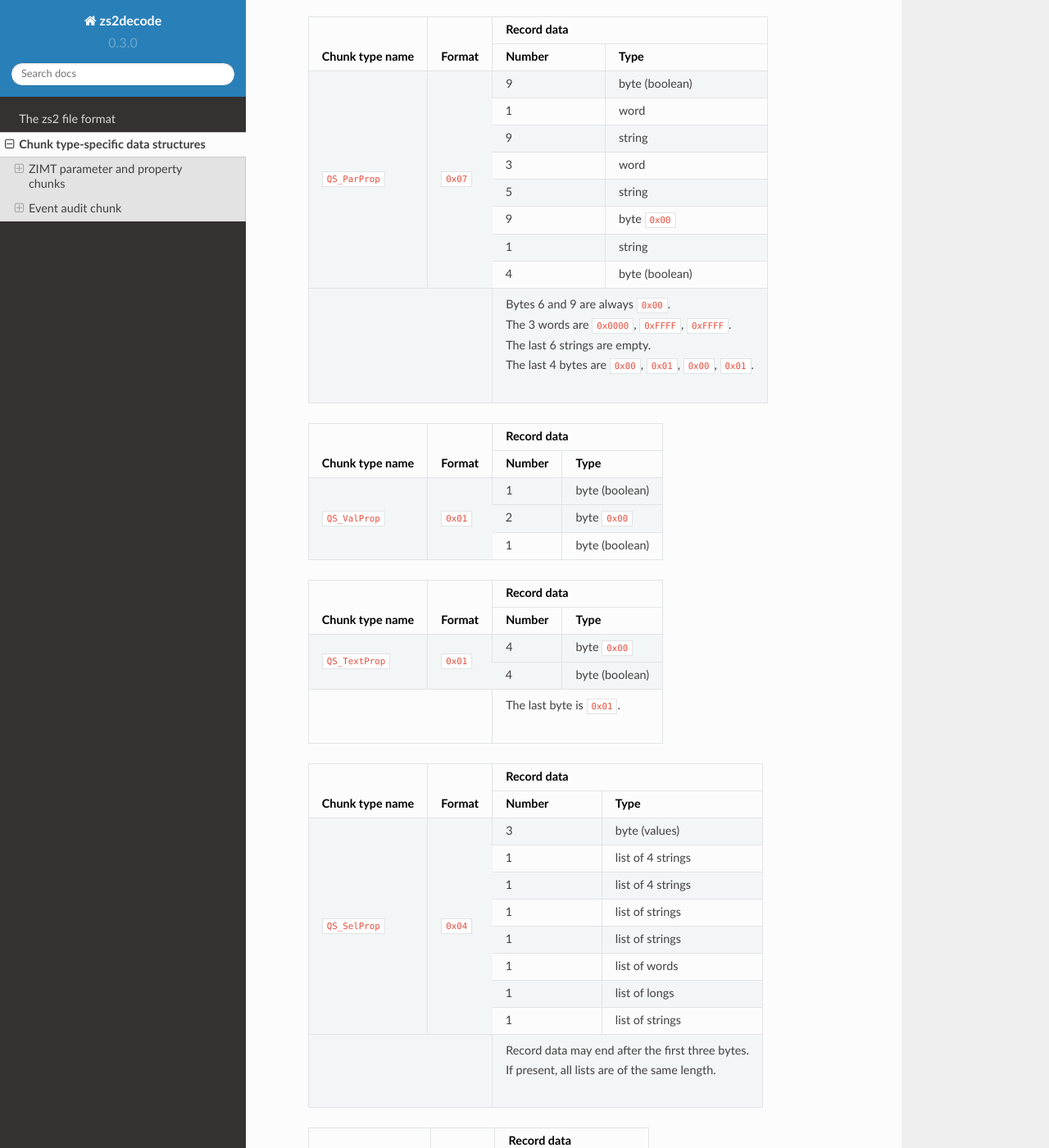
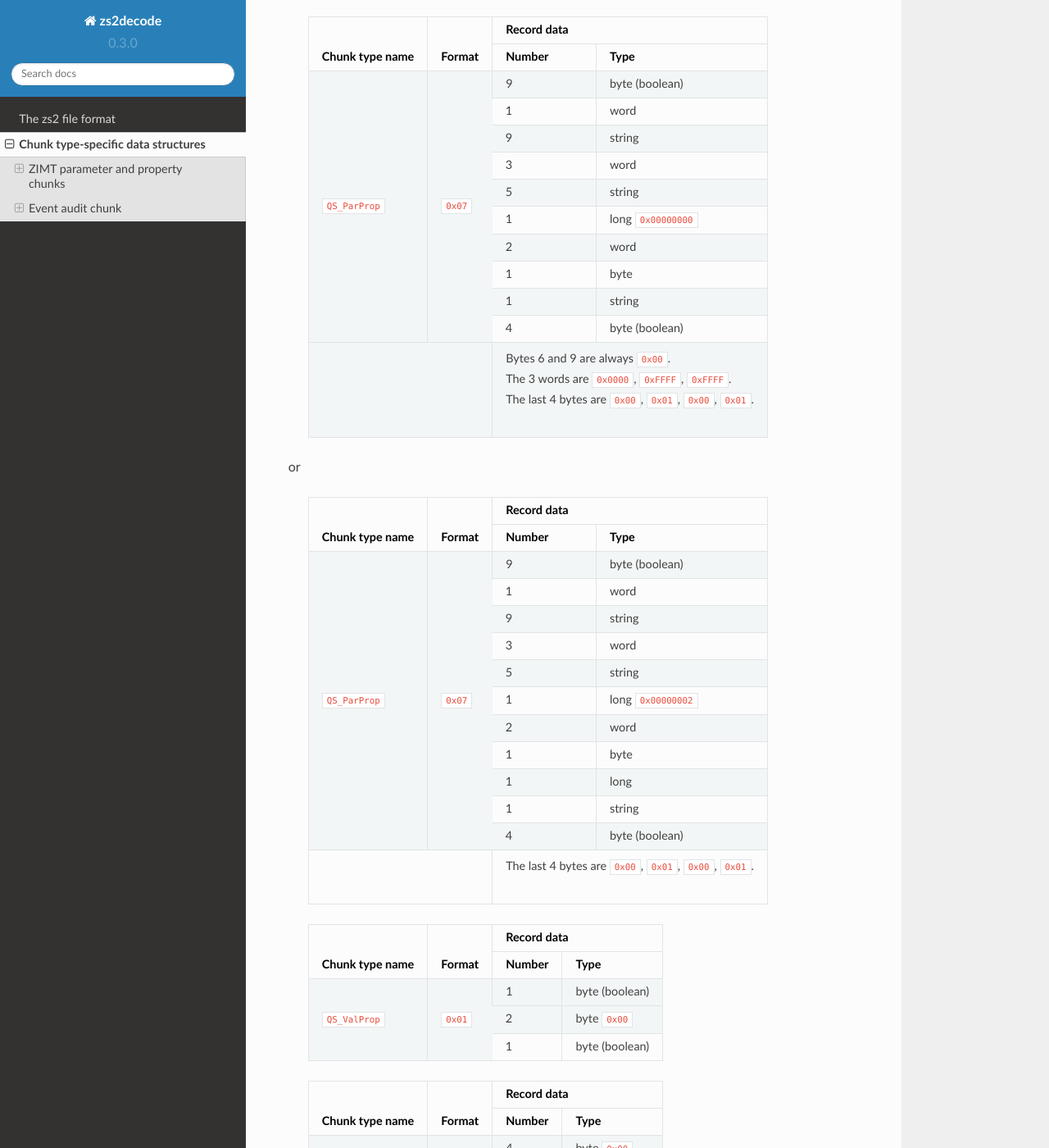
Before and after one commit to cpetrich/zs2decode, a Sphinx documentation site: the page built from docs/special_chunks.rst, in a window 1280 px wide and 1400 px high, scrolled down 2971 px. Shown: the whole window at 82% size. Built offline with Sphinx 7.4.7 and the Read the Docs theme 2.0.0, drawn with Linux system fonts in a browser that asks for light colours.

Commit message:
update QS_ParProp format

```diff
--- a/docs/special_chunks.rst
+++ b/docs/special_chunks.rst
@@ -169,7 +169,11 @@ ZIMT parameter chunks
  +                     +         +------+-----------------------------------------------------------+
  |                     |         | 5    | string                                                    |
  +                     +         +------+-----------------------------------------------------------+
- |                     |         | 9    | byte ``0x00``                                             |
+ |                     |         | 1    | long ``0x00000000``                                       |
+ +                     +         +------+-----------------------------------------------------------+
+ |                     |         | 2    | word                                                      |
+ +                     +         +------+-----------------------------------------------------------+
+ |                     |         | 1    | byte                                                      |
  +                     +         +------+-----------------------------------------------------------+
  |                     |         | 1    | string                                                    |
  +                     +         +------+-----------------------------------------------------------+
@@ -177,7 +181,38 @@ ZIMT parameter chunks
  +---------------------+---------+------+-----------------------------------------------------------+
  |                               || Bytes 6 and 9 are always ``0x00``.                              |
  |                               || The 3 words are ``0x0000``, ``0xFFFF``, ``0xFFFF``.             |
- |                               || The last 6 strings are empty.                                   |
+ |                               || The last 4 bytes are ``0x00``, ``0x01``, ``0x00``, ``0x01``.    |
+ +---------------------+---------+------+-----------------------------------------------------------+
+
+or
+
+ +---------------------+---------+------+-----------------------------------------------------------+
+ |Chunk type name      |Format   |Record data                                                       |
+ +                     +         +------+-----------------------------------------------------------+
+ |                     |         |Number| Type                                                      |
+ +=====================+=========+======+===========================================================+
+ |``QS_ParProp``       |``0x07`` | 9    | byte (boolean)                                            |
+ +                     +         +------+-----------------------------------------------------------+
+ |                     |         | 1    | word                                                      |
+ +                     +         +------+-----------------------------------------------------------+
+ |                     |         | 9    | string                                                    |
+ +                     +         +------+-----------------------------------------------------------+
+ |                     |         | 3    | word                                                      |
+ +                     +         +------+-----------------------------------------------------------+
+ |                     |         | 5    | string                                                    |
+ +                     +         +------+-----------------------------------------------------------+
+ |                     |         | 1    | long ``0x00000002``                                       |
+ +                     +         +------+-----------------------------------------------------------+
+ |                     |         | 2    | word                                                      |
+ +                     +         +------+-----------------------------------------------------------+
+ |                     |         | 1    | byte                                                      |
+ +                     +         +------+-----------------------------------------------------------+
+ |                     |         | 1    | long                                                      |
+ +                     +         +------+-----------------------------------------------------------+
+ |                     |         | 1    | string                                                    |
+ +                     +         +------+-----------------------------------------------------------+
+ |                     |         | 4    | byte (boolean)                                            |
+ +---------------------+---------+------+-----------------------------------------------------------+
  |                               || The last 4 bytes are ``0x00``, ``0x01``, ``0x00``, ``0x01``.    |
  +---------------------+---------+------+-----------------------------------------------------------+
 
```
